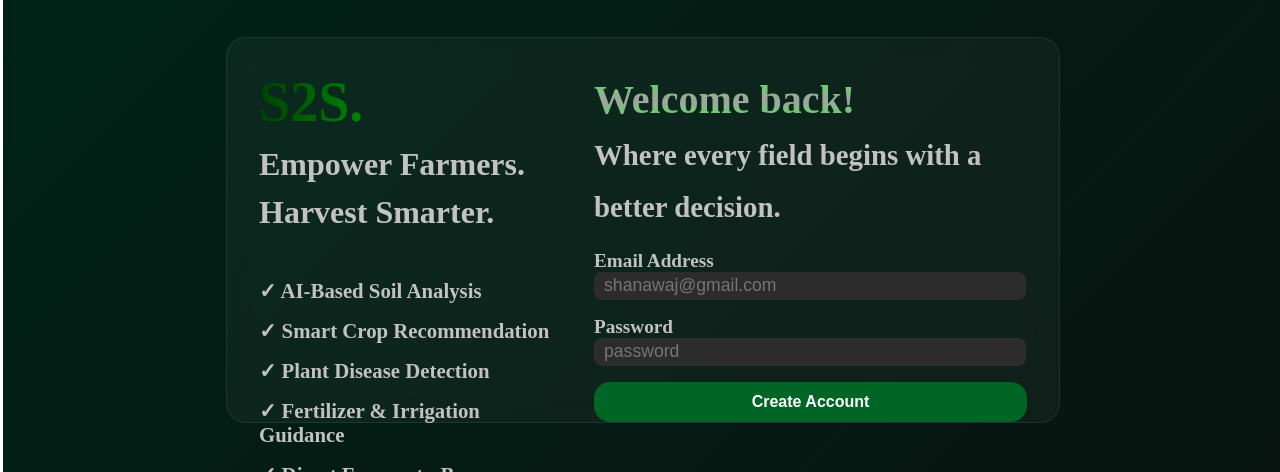
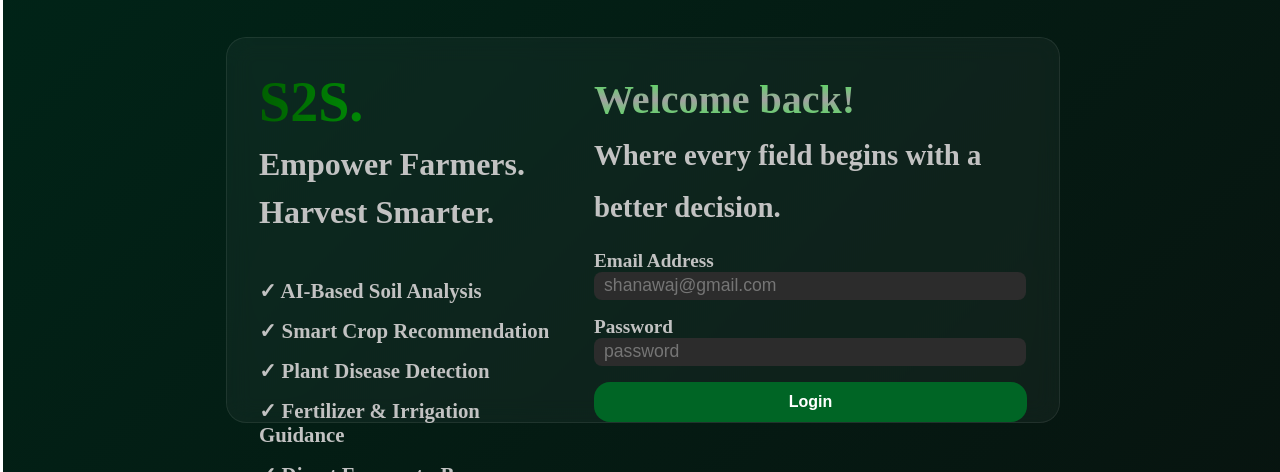
Before and after one commit to shanawaj679/major_project_code, a React (Vite) app in the folder Soil2sell/: page /login in a window 1280 px wide. Shown: the part 173-645 px from the top of the page. Built offline with nearby package versions, Linux system fonts and the light colour scheme.

Commit message:
login page is updated

```diff
--- a/Soil2sell/src/login/login.css
+++ b/Soil2sell/src/login/login.css
@@ -7,13 +7,15 @@
     min-width:100vw;
     display:flex;
     justify-content: center;
+    align-items: center;
      color:rgb(194, 194, 194);
 }
 .login_page{
    padding-top:2rem;
-    height:60vh;
+    height:40vh;
+    width:60vw;
     display:grid;
-    grid-template-rows:1fr 1fr;
+    grid-template-columns:0.7fr 1fr;
     gap: 2rem;
 
     background: rgba(255,255,255,.04);
@@ -24,35 +26,40 @@ padding:2rem;
 }
 .login_page_grid_1{
     display:grid;
-    grid-template-rows: 0.6fr 1fr 1.6fr;
+    grid-template-rows: 0.6fr 1.2fr 2fr;
 }
 .login_page_logo{
-    font-size:2rem;
+     font-size:3.5rem;
     font-weight:900;
 }
 .gradiant_text{
-    background: linear-gradient(90deg, #004100, #00ff11);
+    background: linear-gradient(90deg, #005f00, #00d90f);
     background-clip: text;
     -webkit-background-clip: text;
     color: transparent;
     -webkit-text-fill-color: transparent;
 }
 .login_page_headings{
-     font-size:1.5rem;
-     line-height:1.3;
+    font-size:2rem;
+     line-height:1.5;
+    font-weight:700;
+}
+.login_page_description{
+   font-size:1.3rem;
+    display: flex;
+    flex-direction:column;
+    gap:1rem;
     font-weight:600;
 }
-.login_page_description{
-    font-size:1rem;
-    display: flex;
-    flex-direction:column;
-    gap:0.5rem;
-    font-weight:500;
-}
 .login_page_input_content{
-     font-size:1rem;
+       font-size:2.5rem;
      line-height:1.5;
-    font-weight:600;
+    font-weight:700;
+    background: linear-gradient(180deg,#27ff35,rgb(162, 162, 162),#27ff35);
+    background-clip: text;
+    -webkit-background-clip: text;
+    color: transparent;
+    -webkit-text-fill-color: transparent;
 }
 .login_page_labels{
     font-size:1.2rem;
@@ -60,9 +67,9 @@ padding:2rem;
     margin-top:1rem;
 }
 .login_page_input_content_subtle{
-    font-size:1.2rem;
-     line-height:1.5;
-    font-weight:500;
+    font-size:1.8rem;
+     line-height:1.8;
+    font-weight:700;
 }
 .login_page_labels_inputs{
     background-color: rgb(44, 44, 44);
@@ -111,52 +118,3 @@ transition: all 0.25s ease;
 .login_link{
     color: #5482ff;
 }
-@media (min-width:1000px){
-    .login_container{
-    display:flex;
-    justify-content: center;
-align-items: center;
-}
-.login_page{
-    height:40vh;
-    width:60vw;
-    display:grid;
-    grid-template-columns:0.7fr 1fr;
-    gap: 2rem;
-}
-.login_page_grid_1{
-    display:grid;
-    grid-template-rows: 0.6fr 1.2fr 2fr;
-}
-.login_page_logo{
-    font-size:3.5rem;
-    font-weight:900;
-}
-.login_page_headings{
-     font-size:2rem;
-     line-height:1.5;
-    font-weight:700;
-}
-.login_page_description{
-    font-size:1.3rem;
-    display: flex;
-    flex-direction:column;
-    gap:1rem;
-    font-weight:600;
-}
-.login_page_input_content{
-     font-size:2.5rem;
-     line-height:1.5;
-    font-weight:700;
-    background: linear-gradient(180deg,#27ff35,rgb(162, 162, 162),#27ff35);
-    background-clip: text;
-    -webkit-background-clip: text;
-    color: transparent;
-    -webkit-text-fill-color: transparent;
-}
-.login_page_input_content_subtle{
-    font-size:1.8rem;
-     line-height:1.8;
-    font-weight:700;
-}
-}
--- a/Soil2sell/src/login/login.jsx
+++ b/Soil2sell/src/login/login.jsx
@@ -2,7 +2,9 @@ import "./login.css"
 import {motion} from "framer-motion"
 import axios from "axios"
 import { useState } from "react";
+import { useNavigate } from "react-router-dom";
 function Login_user(){
+const navigate = useNavigate();
 const [email,setemail]=useState("")
 const [password,setpassword]=useState("")
 const [message,setmessage]=useState("")
@@ -15,10 +17,8 @@ const [message,setmessage]=useState("")
 const login_inputs = async ()=>{
     try{
          const response = await axios.post("http://localhost:3000/login",{
-            name,
             email,
             password,
-            confirmpassword
          },
         {
             withCredentials:true
@@ -26,6 +26,9 @@ const login_inputs = async ()=>{
     )
     const data = response.data
     setmessage(data.message)
+    if(response.status===200){
+          navigate("/dashboard");
+    }
     }
     catch(err){
         console.log(err);
@@ -78,7 +81,7 @@ transition={{...fadeUp.transition,duration:1.56}}  className="login_page_labels"
            <motion.div {...fadeUp}
 transition={{...fadeUp.transition,duration:1.6}} > <input type="password" placeholder="password" id="login_password" className="login_page_labels_inputs" value={password} onChange={(e)=>setpassword(e.target.value)} /> </motion.div>
            <motion.div {...fadeUp}
-transition={{...fadeUp.transition,duration:1.72}}  className="login_page_labels"> <button type="submit" className="login_page_labels_button" onClick={login_inputs}> Create Account</button></motion.div>
+transition={{...fadeUp.transition,duration:1.72}}  className="login_page_labels"> <button type="submit" className="login_page_labels_button" onClick={login_inputs}>Login</button></motion.div>
              <motion.div {...fadeUp}
 transition={{...fadeUp.transition,duration:1.76}}  className="login_page_labels" id="login_output"> {message} </motion.div>
         </motion.div>
```
